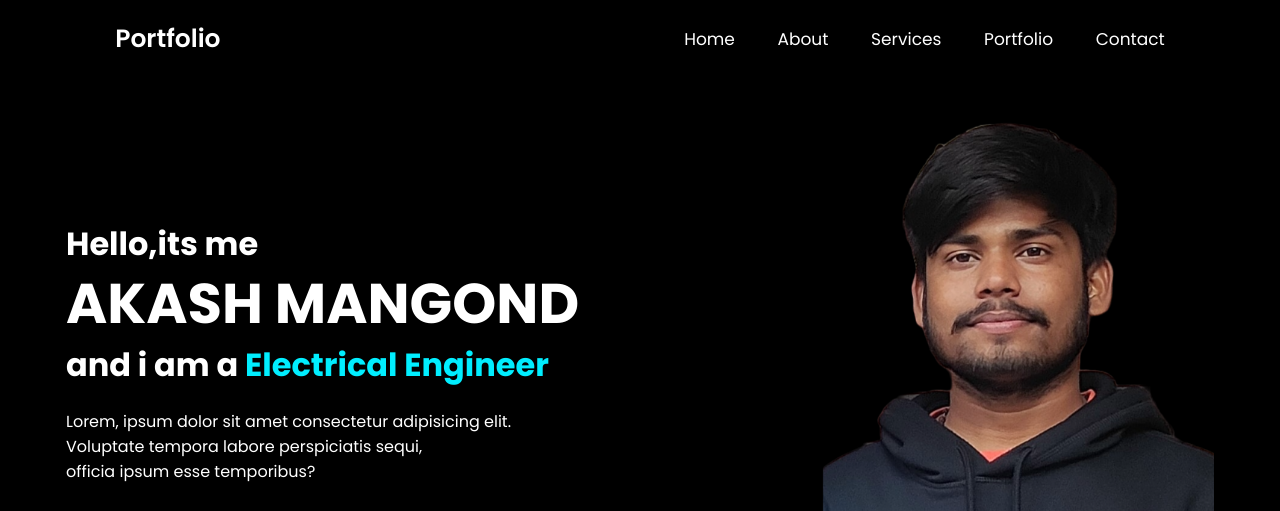
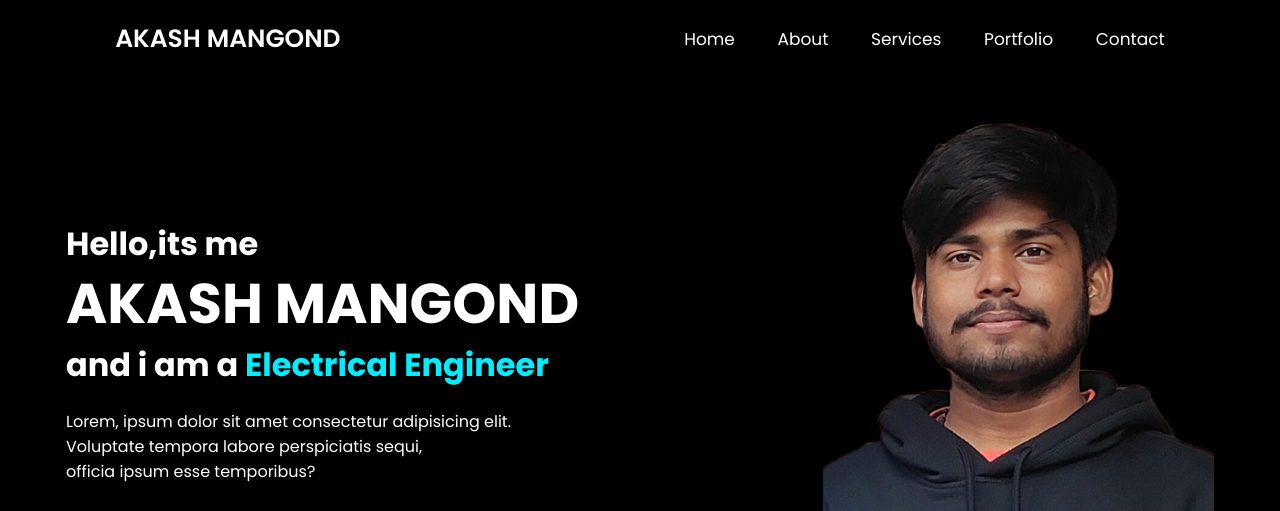
Before and after one commit to akash6629/resume, a plain HTML site: page index.html in a window 1280 px wide. Shown: the top 511 px of the page. Drawn offline with nearby package versions, Linux system fonts and the light colour scheme.

Commit message:
Update index.html

```diff
--- a/index.html
+++ b/index.html
@@ -15,7 +15,7 @@
 <body>
     <header class="header">
 
-        <a href="#" class="logo" id="">Portfolio</a>
+        <a href="#" class="logo" id="">AKASH MANGOND</a>
         <i class='bx bx-menu'id='menu-icon'></i>
         <nav class="navbar">
             <a href="#home" class="">Home</a>
```
